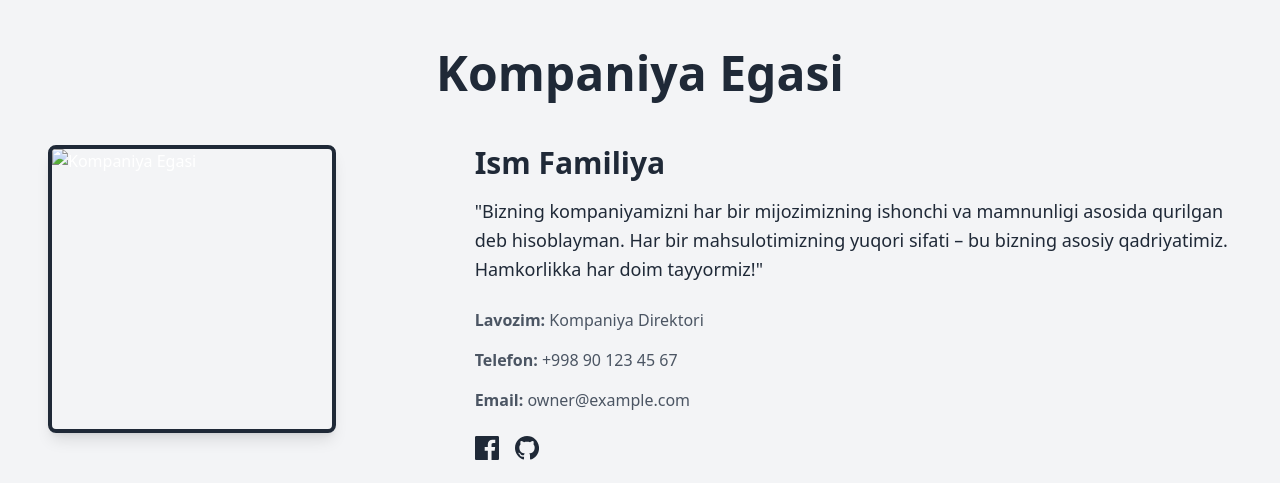
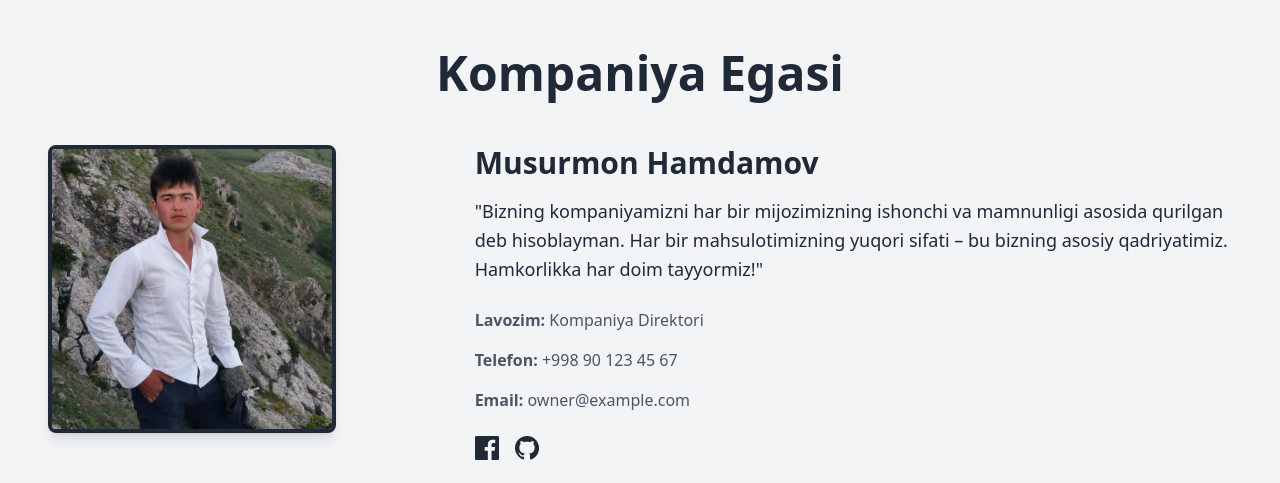
Before and after one commit to Komil-Dev/HMM, a website: page index.html in a window 1280 px wide. Shown: the part 1815-2298 px from the top of the page. Drawn offline with nearby package versions, Linux system fonts and the light colour scheme.

Commit message:
well  done

```diff
--- a/index.html
+++ b/index.html
@@ -466,13 +466,13 @@
 			<div class="flex flex-col lg:flex-row items-center lg:items-start lg:space-x-12">
 				<!-- Tasvir -->
 				<div class="w-full lg:w-1/3 text-center lg:text-left mb-8 lg:mb-0">
-					<img src="./img/owner.jpg" alt="Kompaniya Egasi"
+					<img src="./img/photo_2021-01-31_20-33-36.jpg" alt="Kompaniya Egasi"
 						class="w-72 h-72 mx-auto lg:mx-0 rounded-lg shadow-lg object-cover border-4 border-gray-800">
 				</div>
 
 				<!-- Matn -->
 				<div class="w-full lg:w-2/3 text-gray-800">
-					<h3 class="text-3xl font-semibold mb-4">Ism Familiya</h3>
+					<h3 class="text-3xl font-semibold mb-4">Musurmon Hamdamov</h3>
 					<p class="text-lg mb-6 leading-relaxed">
 						"Bizning kompaniyamizni har bir mijozimizning ishonchi va mamnunligi asosida qurilgan deb
 						hisoblayman.
```
Also changed, not shown: img/photo_2021-01-31_20-33-36.jpg (added).
